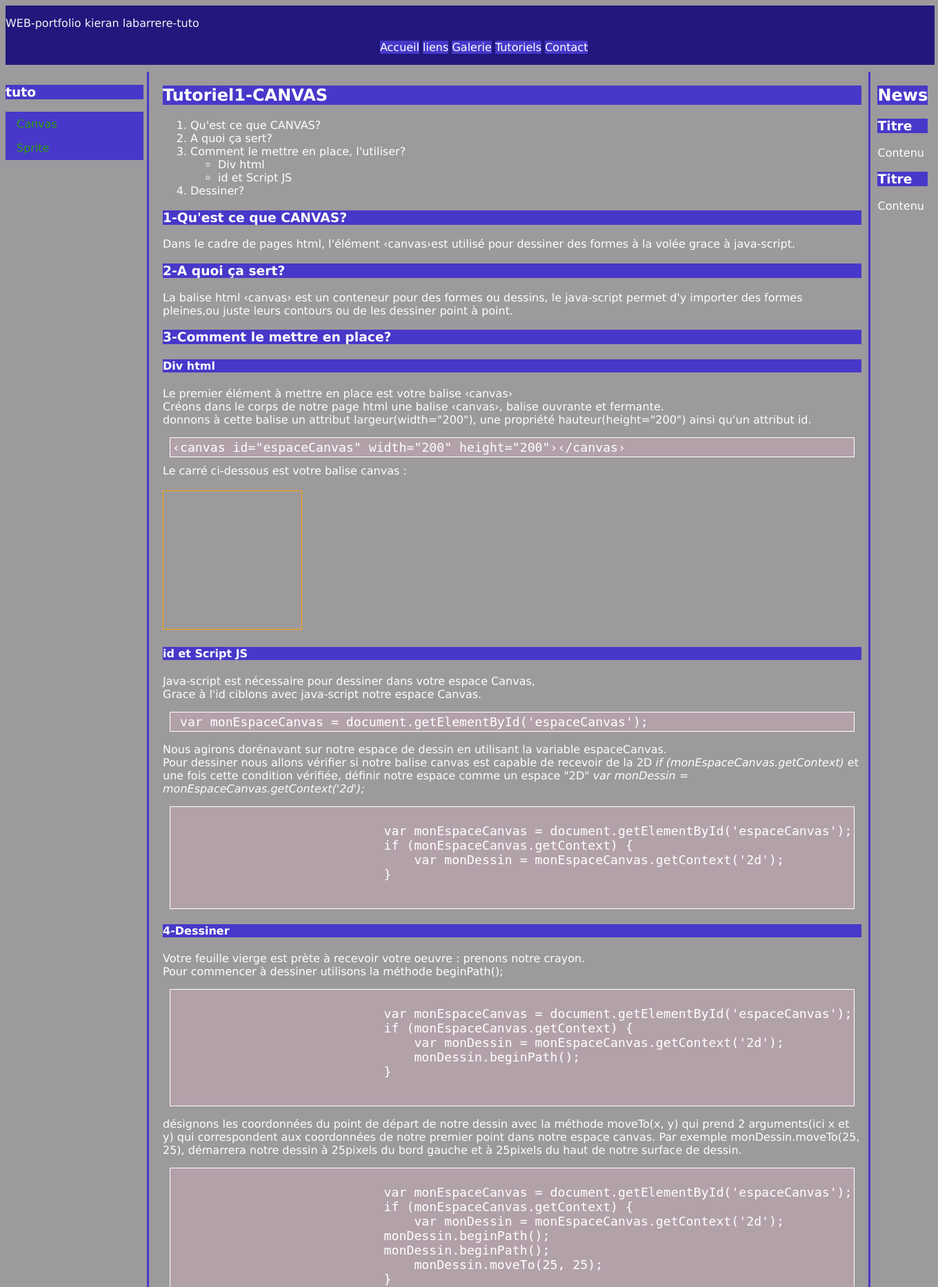
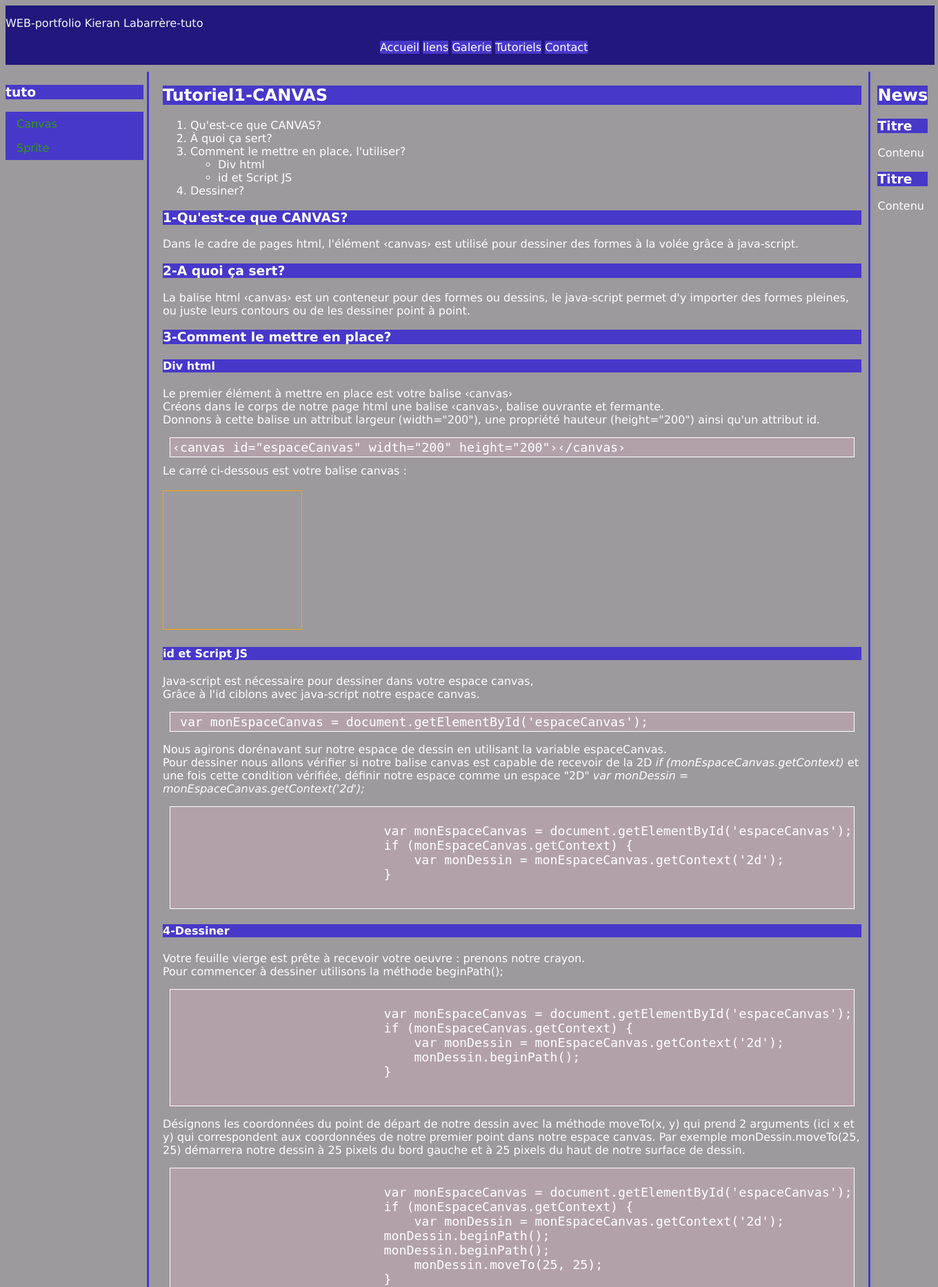
Before and after one commit to wawatusee/portfolio, a PHP site: page /index.php?page=tuto in a window 1360 px wide. Shown: the top 1866 px of the page at 69% size. Run offline with PHP 8.4, Linux system fonts and the light colour scheme; a map, chart or similar area stays blank.

Commit message:
Correction du contenu -fautes d'orthographe syntaxe

```diff
--- a/files/footer.php
+++ b/files/footer.php
@@ -1 +1 @@
-<p>Copyright &copy; 2020 - Kieran-Labarrere</p>
+<p>Copyright &copy; 2020 - Kieran-Labarrère</p>
--- a/files/header.php
+++ b/files/header.php
@@ -1 +1 @@
-<p>WEB-portfolio kieran labarrere-<?=$page?></p>
+<p>WEB-portfolio Kieran Labarrère-<?=$page?></p>
--- a/pages/accueil.php
+++ b/pages/accueil.php
@@ -23,9 +23,9 @@
                 <?php include "pages/menu-$page.php" ?>
             </div>
             <main>
-                <p>En cours d'apprentissage au CF2M, à défaut de vitrine complète, ce site consiste en une présentation d'établi, une mise en valeur de boite à outils.</p>
-                <p>Dans la page de lien, sont présentées les support de cours, rangées par thématiques, triées par dates (videos, pdf, repertoire Git-hub, etc)</p>
-                <p>La page de galerie, dans le cadre d'un portfolio standart, présenterait des illustrations de mes différentes productions, ces productions étant plutôt maigres pour l'instant, je rangerai les différents modèles/modules de galeries que j'ambitionne d'utiliser par la suite. Ce n'est pas  le contenu, que j'y présenterai mais plutot le contenant.</p>
+                <p>En cours d'apprentissage au CF2M, à défaut d'être une vitrine complète, ce site consiste en l'exposition de mon établi.</p>
+                <p>Dans la page de liens sont présentés les support de cours, rangés par thématiques, triés par dates (vidéos, pdf, répertoire Git-hub, etc.)</p>
+                <p>La page de galerie, dans le cadre d'un portfolio standart, présenterait des illustrations de mes différentes productions, ces productions étant plutôt maigres pour l'instant, je rangerai les différents modèles/modules de galeries que j'ambitionne d'utiliser par la suite. Ce n'est pas  le contenu que j'y présenterai mais plutôt le contenant.</p>
             </main>
             <!-- ASIDE -->
             <aside>
--- a/pages/liens.php
+++ b/pages/liens.php
@@ -23,9 +23,9 @@
                 <?php include "pages/menu-$page.php" ?>
             </div>
             <main>
-                <p>Liens vers les cours donnés, au CF2M depuis le début de l'année à la classe de WEB.</p>
-                <p>Rangées par matières et par cours.</p>
-                <p>Voici les support de cours, triées par dates (videos, pdf, repertoire Git-hub, etc)</p>
+                <p>Liens vers les cours donnés au CF2M depuis le début de l'année à la classe de WEB.</p>
+                <p>Rangés par matières et par cours.</p>
+                <p>Voici les supports de cours, triés par dates (vidéos, pdf, répertoire Git-hub, etc.)</p>
                 <div class="liensCours">
                     <div class="cours">
                         <a href="https://youtu.be/m7Bfezl90rA">Cours Conception Bases de données du 02-04-2020</a>
--- a/pages/tuto.php
+++ b/pages/tuto.php
@@ -27,8 +27,8 @@
                     <article>
                         <h2 id="tutoriel1">Tutoriel1-CANVAS</h2>
                         <ol>
-                            <li>Qu'est ce que CANVAS?</li>
-                            <li>A quoi ça sert?</li>
+                            <li>Qu'est-ce que CANVAS?</li>
+                            <li>À quoi ça sert?</li>
                             <li>Comment le mettre en place, l'utiliser?
                                 <ul>
                                     <li>Div html</li>
@@ -37,15 +37,15 @@
 
                             <li>Dessiner?</li>
                         </ol>
-                        <h3>1-Qu'est ce que CANVAS?</h3>
-                        <p>Dans le cadre de pages html, l'élément &lsaquo;canvas&rsaquo;est utilisé pour dessiner des formes à la volée grace à java-script.</p>
+                        <h3>1-Qu'est-ce que CANVAS?</h3>
+                        <p>Dans le cadre de pages html, l'élément &lsaquo;canvas&rsaquo; est utilisé pour dessiner des formes à la volée grâce à java-script.</p>
                         <h3>2-A quoi ça sert?</h3>
-                        <p>La balise html &lsaquo;canvas&rsaquo; est un conteneur pour des formes ou dessins, le java-script permet d'y importer des formes pleines,ou juste leurs contours ou de les dessiner point à point.</p>
+                        <p>La balise html &lsaquo;canvas&rsaquo; est un conteneur pour des formes ou dessins, le java-script permet d'y importer des formes pleines, ou juste leurs contours ou de les dessiner point à point.</p>
                         <h3>3-Comment le mettre en place?</h3>
                         <h4>Div html</h4>
                         <p>Le premier élément à mettre en place est votre balise &lsaquo;canvas&rsaquo;<br>
                         Créons dans le corps de notre page html une balise ‹canvas›, balise ouvrante et fermante. <br>
-                        donnons à cette balise un attribut largeur(width="200"), une propriété hauteur(height="200") ainsi qu'un attribut id. <br>
+                        Donnons à cette balise un attribut largeur (width="200"), une propriété hauteur (height="200") ainsi qu'un attribut id. <br>
                         </p>
                         <pre><code>&lsaquo;canvas id="espaceCanvas" width="200" height="200"&rsaquo;&lsaquo;/canvas&rsaquo;</code></pre>
                         <div id="comment">Le carré ci-dessous est votre balise canvas : <br>
@@ -54,8 +54,8 @@
                             <canvas width="200" height="200"></canvas>
                         </div>
                         <h4>id et Script JS</h4>
-                        <p>Java-script est nécessaire pour dessiner dans votre espace Canvas, <br>
-                        Grace à l'id  ciblons avec java-script notre espace Canvas.</p>
+                        <p>Java-script est nécessaire pour dessiner dans votre espace canvas, <br>
+                        Grâce à l'id  ciblons avec java-script notre espace canvas.</p>
                         <pre><code> var monEspaceCanvas = document.getElementById('espaceCanvas');</code></pre>
                         <p>Nous agirons dorénavant sur notre espace de dessin en utilisant la variable espaceCanvas. <br>
                         Pour dessiner nous allons vérifier si notre balise canvas est capable de recevoir de la 2D <i>if (monEspaceCanvas.getContext)</i> et une fois cette condition vérifiée, définir notre espace comme un espace "2D" <i>var monDessin = monEspaceCanvas.getContext('2d');</i></p>
@@ -68,7 +68,7 @@
                             </code>
                         </pre>
                         <h4>4-Dessiner</h4>
-                        <p>Votre feuille vierge est prète à recevoir votre oeuvre : prenons notre crayon. <br>
+                        <p>Votre feuille vierge est prête à recevoir votre oeuvre : prenons notre crayon. <br>
                         Pour commencer à dessiner utilisons la méthode beginPath();</p>
                         <pre>
                             <code>
@@ -79,8 +79,8 @@
                             }
                             </code>
                         </pre>
-                        <p>désignons les coordonnées du point de départ de notre dessin avec la méthode moveTo(x, y) qui prend 2 arguments(ici x et y) qui correspondent aux coordonnées de notre premier point dans notre espace canvas.
-                        Par exemple monDessin.moveTo(25, 25), démarrera notre dessin à 25pixels du bord gauche et à 25pixels du haut de notre surface de dessin.</p>
+                        <p>Désignons les coordonnées du point de départ de notre dessin avec la méthode moveTo(x, y) qui prend 2 arguments (ici x et y) qui correspondent aux coordonnées de notre premier point dans notre espace canvas.
+                        Par exemple monDessin.moveTo(25, 25) démarrera notre dessin à 25 pixels du bord gauche et à 25 pixels du haut de notre surface de dessin.</p>
                         <pre>
                             <code>
                             var monEspaceCanvas = document.getElementById('espaceCanvas');
@@ -92,7 +92,7 @@
                             }
                             </code>
                         </pre>
-                        <p>Et enfin pour que qu'une ligne soit visible désignons les coordonnées d'un autre point qui permettra de créér notre première ligne avec la méthode lineTo(x,y).</p>
+                        <p>Et enfin pour qu'une ligne soit visible désignons les coordonnées d'un autre point qui permettra de créer notre première ligne avec la méthode lineTo(x,y).</p>
                         <pre>
                             <code>
                             var monEspaceCanvas = document.getElementById('espaceCanvas');
@@ -107,9 +107,9 @@
                             </code>
                         </pre>
                         <p>Nous dessinons  ainsi ligne à ligne comme si vous ne lachions jamais notre crayon. <br>
-                            Quand toutes le lignes de notre dessin ont été écrites, nous cloturons notre dessin avec la méthode closePath(); <br>
-                            Deux autres méthodes vont désigner notre visuel, la méthode stroke(); qui fera apparaitre une ligne passant par chacun des points définis avant dans le code et la méthode fill(); qui remplira notre forme.
-                            Ou la méthode fill() qui remplira notre forme. Le code suivant produira un triangle rempli et un triangle fait de segment de droite.<br>
+                            Quand toutes les lignes de notre dessin ont été écrites, nous clôturons notre dessin avec la méthode closePath(); <br>
+                            Deux autres méthodes vont désigner notre visuel, la méthode stroke() qui fera apparaitre une ligne passant par chacun des points définis avant dans le code et la méthode fill() qui remplira notre forme.
+                             Le code suivant produira un triangle rempli et un triangle fait de segments de droites.<br>
                         </p>
                         <pre>
                             <code>
@@ -144,7 +144,7 @@
                     <article>
                         <h2 id="tutoriel2">Tutoriel2-LES SPRITES</h2>
                         <ol>
-                            <li>Qu'est ce qu'un Sprite?</li>
+                            <li>Qu'est-ce qu'un Sprite?</li>
                             <li>A quoi sert un Sprite?</li>
                             <li>Comment le mettre en place, l'utiliser?
                                 <ul>
@@ -155,19 +155,19 @@
                             <li>Dessiner?</li>
                         </ol>
 
-                        <h3>1-Qu'est ce qu'un sprite</h3>
+                        <h3>1-Qu'est-ce qu'un Sprite</h3>
                         <blockquote>
                             <p> <b>SPRITE</b> : Il s'agit à l'origine d'une créature du petit peuple que l'on traduit en général par lutin. Le terme vient du latin spiritus (esprit), et se trouve aussi sous la forme spright et spriggan.<br>
                                 <small><a href="https://fr.wikipedia.org/wiki/Sprite" target="_blank" rel="noopener noreferrer">Wiki-sprite </a><cite>https://fr.wikipedia.org/wiki/Sprite</cite></small>
                             </p>
                         </blockquote>
-                        <p>Le Sprite dont je vais vous donner le mode d'emploi, est plus une enveloppe que le lutin qui l'habite.</p>
-                        <p>Une image <i> sprite</i> est une série d'images contenue dans une seule. <br>
-                        <h3>2-A quoi sert un Sprite</h3>
-                        Une page web contenant de nombreuses images va solliciter plusieurs appels à des serveurs pour charger toutes les images nécessaires alors que en utilisant une seule image sprite composée de l'ensemble des images, nous réduisons le nombre de requètes et sauvons ainsi de la bande passante.</p>
+                        <p>Le Sprite dont je vais vous donner le mode d'emploi est plus une enveloppe que le lutin qui l'habite.</p>
+                        <p>Une image <i> sprite</i> est une série d'images contenues dans une seule. <br>
+                        <h3>2-À quoi sert un Sprite</h3>
+                        Une page web contenant de nombreuses images va solliciter plusieurs appels à des serveurs pour charger toutes les images nécessaires alors qu'en utilisant une seule image sprite composée de l'ensemble des images, nous réduisons le nombre de requêtes et sauvons ainsi de la bande passante.</p>
                         <p>Aussi au lieu d'utiliser cette série d'images : <img src="images/tuto-sprite/twitter.png" alt="">|<img src="images/tuto-sprite/whatsapp.png" alt="">|<img src="images/tuto-sprite/deezer.png" alt="">|<img src="images/tuto-sprite/instagram.png" alt="">|<img src="images/tuto-sprite/deezer.png" alt="">|<img src="images/tuto-sprite/deezer.png" alt="">|<img src="images/tuto-sprite/deezer.png" alt="">|<br>
-                        <img src="images/tuto-sprite/spritesheet.png" alt="exemple de sprite"></p>
-                        <h3>3-Mettre en place un sprite</h3>
+                        <p>Utilisons cette unique image : </p><img src="images/tuto-sprite/spritesheet.png" alt="exemple de sprite"></p>
+                        <h3>3-Mettre en place un Sprite</h3>
                         <h4>Créer l'image</h4>
                         <p>Beaucoup moyens d'édition d'images peuvent être utilisés pour créer un Sprite. L'exemple suivant concentrera sur un Sprite les divers logos de réseaux sociaux que j'utiliserai comme liens vers les dits réseaux sociaux. Pour créer ce Sprite, j'ai trouvé un site dédié sur lequel j'ai téléchargé chaque logo, <a href="https://www.pngegg.com/fr" target="_blank" rel="noopener noreferrer"><img src="images/tuto-sprite/logo_png-egg.png" alt="logo pngegg"> pngegg.com</a>. </p>
                         <p>Une fois tous les logos réunis dans un dossier, nous allons les réunir sur un seul fichier. </p>
```
